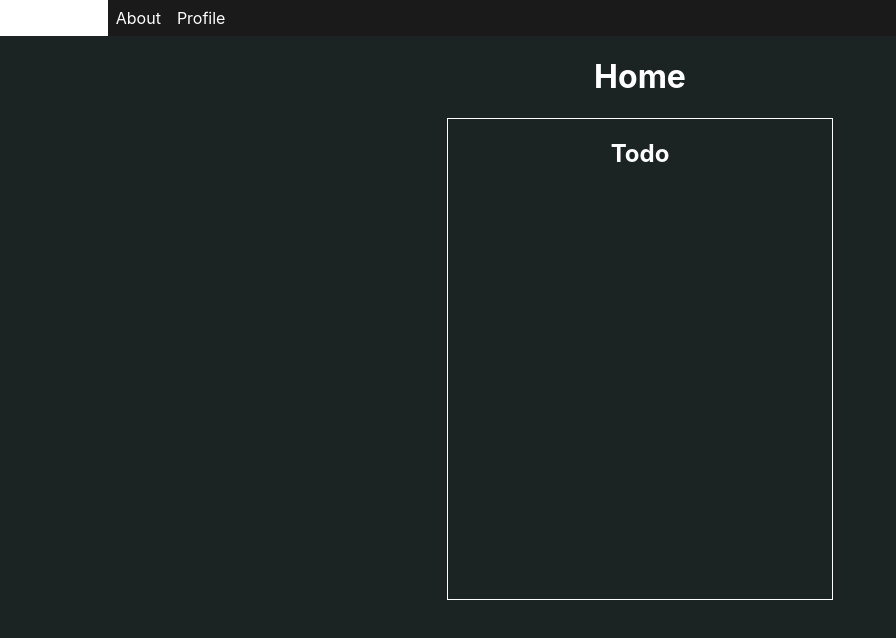
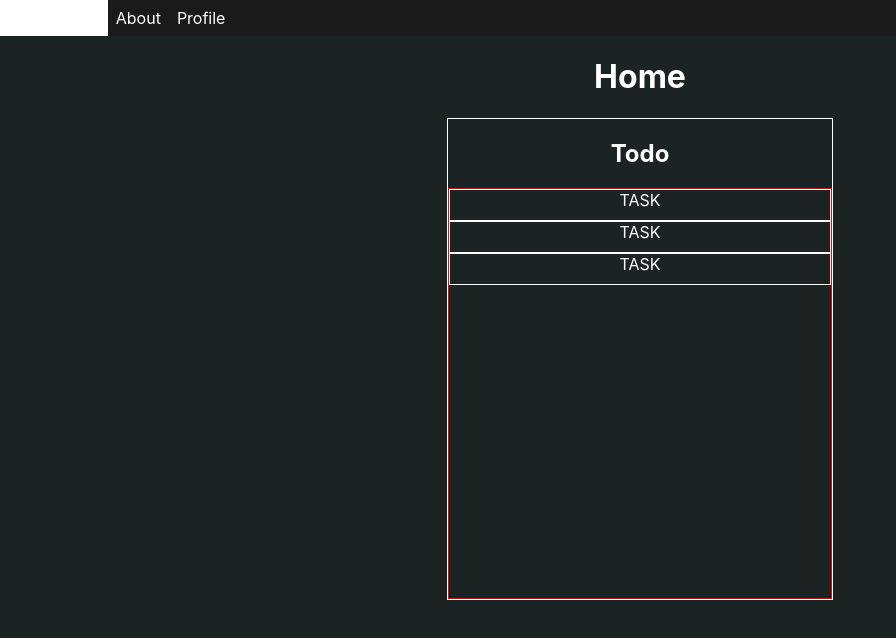
Before and after one commit to SimBys/task-master, a React (Create React App) app: page / in a window 1280 px wide. Shown: the top 638 px of the page, without its empty margins (0-896 px from the left). Built offline with nearby package versions, Linux system fonts and the light colour scheme.

Commit message:
improved layout and styles of Todo component

```diff
--- a/package.json
+++ b/package.json
@@ -15,6 +15,7 @@
     "react-helmet": "^6.1.0",
     "react-router-dom": "^6.14.1",
     "react-scripts": "5.0.1",
+    "react-select": "^5.7.3",
     "typescript": "^4.9.5",
     "web-vitals": "^2.1.4"
   },
--- a/src/App.tsx
+++ b/src/App.tsx
@@ -48,7 +48,7 @@ const RouterWithTitles = () => {
     );
 };
 
-interface AuthContextType {
+type AuthContextType = {
     user: any;
     signin: (user: string, callback: VoidFunction) => void;
     signout: (callback: VoidFunction) => void;
--- a/src/Components/Todo.tsx
+++ /dev/null
@@ -1,9 +0,0 @@
-import './Todo.css'
-
-export default function Todo() {
-
-
-    return <div className={'container'}>
-        <h2>Todo</h2>
-    </div>
-}
--- a/src/Components/Todo.css
+++ b/src/Components/Todo/Todo.css
@@ -7,4 +7,11 @@
     position: fixed;
     left: 50%;
     translate: -50%;
+    display: flex;
+    flex-flow: column;
 }
+
+.task-container {
+    border: 1px solid red;
+    flex: 1;
+}
--- /dev/null
+++ b/src/Components/Todo/Todo.tsx
@@ -0,0 +1,16 @@
+import './Todo.css'
+import TodoTask from "./TodoTask";
+
+export default function Todo() {
+
+
+    return <div className={'container'}>
+        <h2>Todo</h2>
+
+        <div className="task-container">
+            <TodoTask />
+            <TodoTask />
+            <TodoTask />
+        </div>
+    </div>
+}
--- /dev/null
+++ b/src/Components/Todo/TodoTask.module.css
@@ -0,0 +1,4 @@
+.container {
+    border: 1px solid white;
+    height: 30px;
+}
--- /dev/null
+++ b/src/Components/Todo/TodoTask.tsx
@@ -0,0 +1,10 @@
+import styles from './TodoTask.module.css'
+
+export default function TodoTask() {
+
+
+
+    return <div className={styles.container}>
+        TASK
+    </div>
+}
--- a/src/pages/Home.tsx
+++ b/src/pages/Home.tsx
@@ -1,4 +1,4 @@
-import Todo from "../Components/Todo";
+import Todo from "../Components/Todo/Todo";
 
 export default function Home() {
     return (
```
Also changed, not shown: 1 other file (tests, documents, lock files or other folders).
